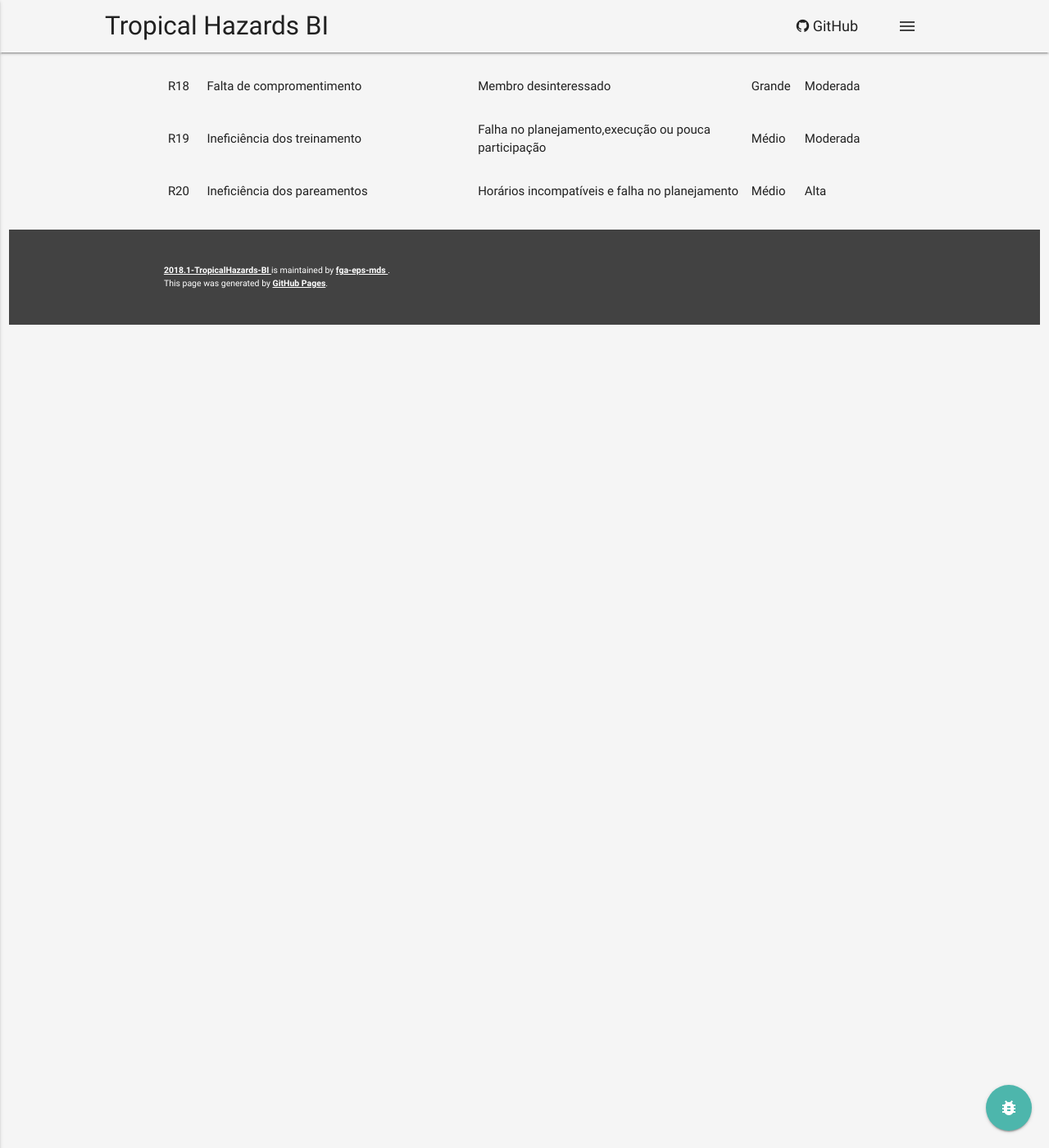
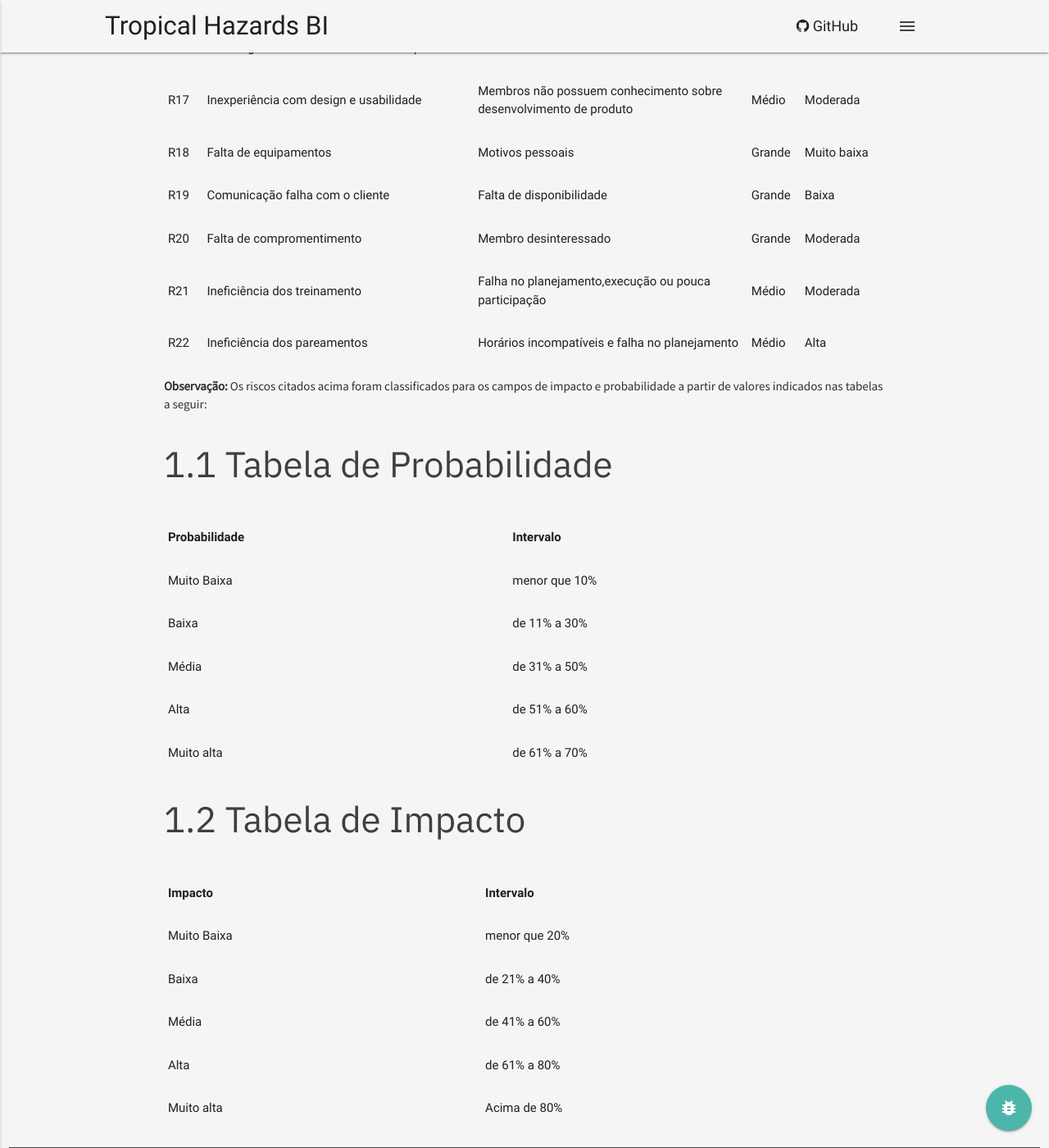
Before and after one commit to fga-eps-mds/2018.1-TropicalHazards-BI, a Jekyll site: the page built from docs/wiki/riscos.md, in a window 1280 px wide and 1400 px high, scrolled down 1216 px. Shown: the whole window at 82% size. Built offline with Jekyll 4.4.1, drawn with Linux system fonts in a browser that asks for light colours; our own code applies the rules of GitHub Pages for plain Markdown files; some of the changed text lies outside the part shown.

Commit message:
Add impact and probability tables

```diff
--- a/docs/wiki/riscos.md
+++ b/docs/wiki/riscos.md
@@ -1,3 +1,7 @@
+## 1. Relação de riscos
+
+A tabela a seguir exibe os possíveis riscos existentes no decorrer do projeto, bem como sua causa, impacto e probabilidade de ocorrência.
+
 <table>
     <thead>
         <tr>
@@ -101,63 +105,63 @@
             <td>Baixa</td>
         </tr>
         <tr>
-            <td>R02</td>
+            <td>R14</td>
             <td>Alteração no escopo</td>
             <td>Falta de validação constante com o cliente</td>
             <td>Médio</td>
             <td>Moderada</td>
         </tr>
         <tr>
-            <td>R07</td>
+            <td>R15</td>
             <td>Falha no acompanhamento das métricas</td>
             <td>Planejamento incorreto  e negligenciamento das métricas</td>
             <td>Médio</td>
             <td>Moderada</td>
         </tr>
         <tr>
-            <td>R12</td>
+            <td>R16</td>
             <td>Curva de aprendizado ao trabalhar com tecnologias diferentes ao mesmo tempo</td>
             <td>Padrão arquitetural definido para o projeto</td>
             <td>Médio</td>
             <td>Alta</td>
         </tr>
         <tr>
-            <td>R13</td>
+            <td>R17</td>
             <td>Inexperiência com design e usabilidade</td>
             <td>Membros não possuem conhecimento sobre desenvolvimento de produto</td>
             <td>Médio</td>
             <td>Moderada</td>
         </tr>
         <tr>
-            <td>R14</td>
+            <td>R18</td>
             <td>Falta de equipamentos</td>
             <td>Motivos pessoais</td>
             <td>Grande</td>
             <td>Muito baixa</td>
         </tr>
         <tr>
-            <td>R15</td>
+            <td>R19</td>
             <td>Comunicação falha com o cliente</td>
             <td>Falta de disponibilidade</td>
             <td>Grande</td>
             <td>Baixa</td>
         </tr>
         <tr>
-            <td>R18</td>
+            <td>R20</td>
             <td>Falta de compromentimento</td>
             <td>Membro desinteressado</td>
             <td>Grande</td>
             <td>Moderada</td>
         </tr>
         <tr>
-            <td>R19</td>
+            <td>R21</td>
             <td>Ineficiência dos treinamento</td>
             <td>Falha no planejamento,execução ou pouca participação</td>
             <td>Médio</td>
             <td>Moderada</td>
         </tr>
         <tr>
-            <td>R20</td>
+            <td>R22</td>
             <td>Ineficiência dos pareamentos</td>
             <td>Horários incompatíveis e falha no planejamento</td>
             <td>Médio</td>
@@ -165,3 +169,61 @@
         </tr>
     </tbody>
 </table>
+
+<b>Observação:</b> Os riscos citados acima foram classificados para os campos de impacto e probabilidade a partir de valores indicados nas tabelas a seguir:
+
+### 1.1 Tabela de Probabilidade
+<table>
+  <tr>
+    <th>Probabilidade</th>
+    <th>Intervalo</th>
+  </tr>
+  <tr>
+    <td>Muito Baixa</td>
+    <td>menor que 10%</td>
+  </tr>
+  <tr>
+    <td>Baixa</td>
+    <td>de 11% a 30%</td>
+  </tr>
+  <tr>
+    <td>Média</td>
+    <td>de 31% a 50%</td>
+  </tr>
+  <tr>
+    <td>Alta</td>
+    <td>de 51% a 60%</td>
+  </tr>
+  <tr>
+    <td>Muito alta</td>
+    <td>de 61% a 70%</td>
+  </tr>
+</table>
+
+### 1.2 Tabela de Impacto
+<table>
+  <tr>
+    <th>Impacto</th>
+    <th>Intervalo</th>
+  </tr>
+  <tr>
+    <td>Muito Baixa</td>
+    <td>menor que 20%</td>
+  </tr>
+  <tr>
+    <td>Baixa</td>
+    <td>de 21% a 40%</td>
+  </tr>
+  <tr>
+    <td>Média</td>
+    <td>de 41% a 60%</td>
+  </tr>
+  <tr>
+    <td>Alta</td>
+    <td>de 61% a 80%</td>
+  </tr>
+  <tr>
+    <td>Muito alta</td>
+    <td>Acima de 80%</td>
+  </tr>
+</table>
```
Also changed, not shown: other parts of docs/wiki/riscos.md (+12 -12 lines).
